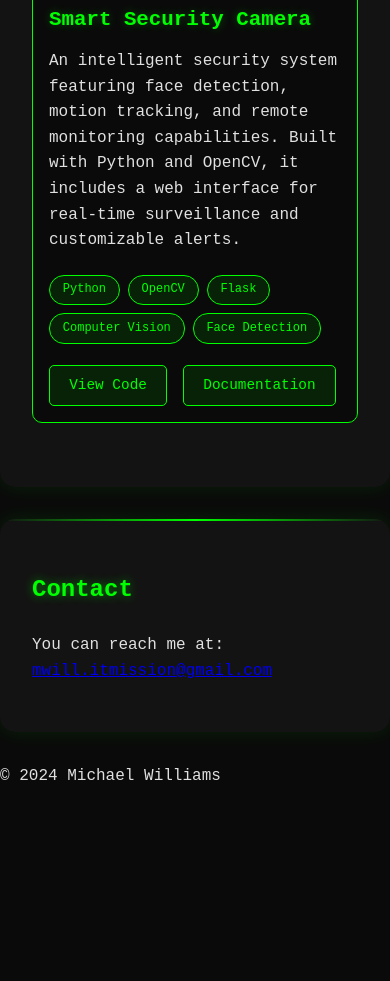
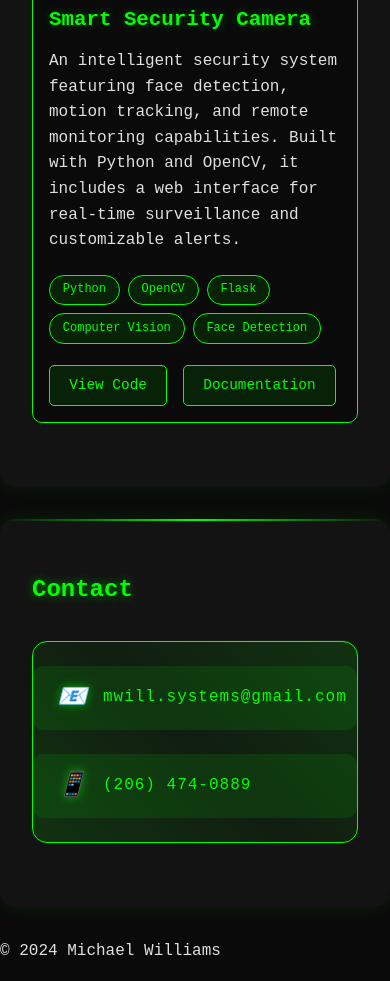
Before and after one commit to mwill20/mwill20.github.io, a plain HTML site: page index.html in a window 390 px wide. Shown: the part 2333-3314 px from the top of the page. Before the commit the page ends 3139 px from the top, so only its background shows below. Drawn offline with Linux system fonts and the light colour scheme.

Commit message:
Enhance contact section with stylish design and add phone number

```diff
--- a/index.html
+++ b/index.html
@@ -73,7 +73,16 @@
         </section>
         <section id="contact">
             <h2>Contact</h2>
-            <p>You can reach me at: <a href="mailto:mwill.itmission@gmail.com">mwill.itmission@gmail.com</a></p>
+            <div class="contact-container">
+                <div class="contact-item">
+                    <i class="contact-icon">📧</i>
+                    <a href="mailto:mwill.systems@gmail.com" class="contact-link">mwill.systems@gmail.com</a>
+                </div>
+                <div class="contact-item">
+                    <i class="contact-icon">📱</i>
+                    <a href="tel:+12064740889" class="contact-link">(206) 474-0889</a>
+                </div>
+            </div>
         </section>
     </main>
     <footer>
--- a/styles.css
+++ b/styles.css
@@ -299,6 +299,93 @@ section::before {
     }
 }
 
+/* Contact section */
+.contact-container {
+    display: flex;
+    flex-direction: column;
+    gap: 1.5rem;
+    align-items: center;
+    margin: 2rem auto;
+    max-width: 600px;
+    padding: 2rem;
+    background: rgba(0, 255, 0, 0.05);
+    border-radius: 15px;
+    border: 1px solid var(--primary-color);
+    position: relative;
+}
+
+.contact-container::before {
+    content: '';
+    position: absolute;
+    top: -2px;
+    left: -2px;
+    right: -2px;
+    bottom: -2px;
+    background: linear-gradient(45deg, var(--primary-color), transparent, var(--primary-color));
+    border-radius: 16px;
+    z-index: -1;
+    animation: borderGlow 3s linear infinite;
+}
+
+@keyframes borderGlow {
+    0%, 100% { opacity: 0.5; }
+    50% { opacity: 1; }
+}
+
+.contact-item {
+    display: flex;
+    align-items: center;
+    gap: 1rem;
+    font-size: 1.2rem;
+    padding: 1rem 2rem;
+    background: rgba(0, 255, 0, 0.1);
+    border-radius: 10px;
+    width: 100%;
+    transition: all 0.3s ease;
+}
+
+.contact-item:hover {
+    transform: translateY(-3px);
+    background: rgba(0, 255, 0, 0.15);
+    box-shadow: 0 5px 15px rgba(0, 255, 0, 0.2);
+}
+
+.contact-icon {
+    font-size: 1.5rem;
+    color: var(--primary-color);
+    text-shadow: 0 0 10px rgba(0, 255, 0, 0.5);
+}
+
+.contact-link {
+    color: var(--primary-color);
+    text-decoration: none;
+    font-family: 'Courier New', monospace;
+    font-size: 1.1rem;
+    letter-spacing: 1px;
+    transition: all 0.3s ease;
+}
+
+.contact-link:hover {
+    text-shadow: 0 0 10px rgba(0, 255, 0, 0.8);
+    color: #fff;
+}
+
+/* Responsive design for contact */
+@media (max-width: 768px) {
+    .contact-container {
+        padding: 1.5rem;
+    }
+
+    .contact-item {
+        padding: 0.8rem 1.5rem;
+        font-size: 1rem;
+    }
+
+    .contact-link {
+        font-size: 1rem;
+    }
+}
+
 /* Scrollbar styling */
 ::-webkit-scrollbar {
     width: 10px;
```
